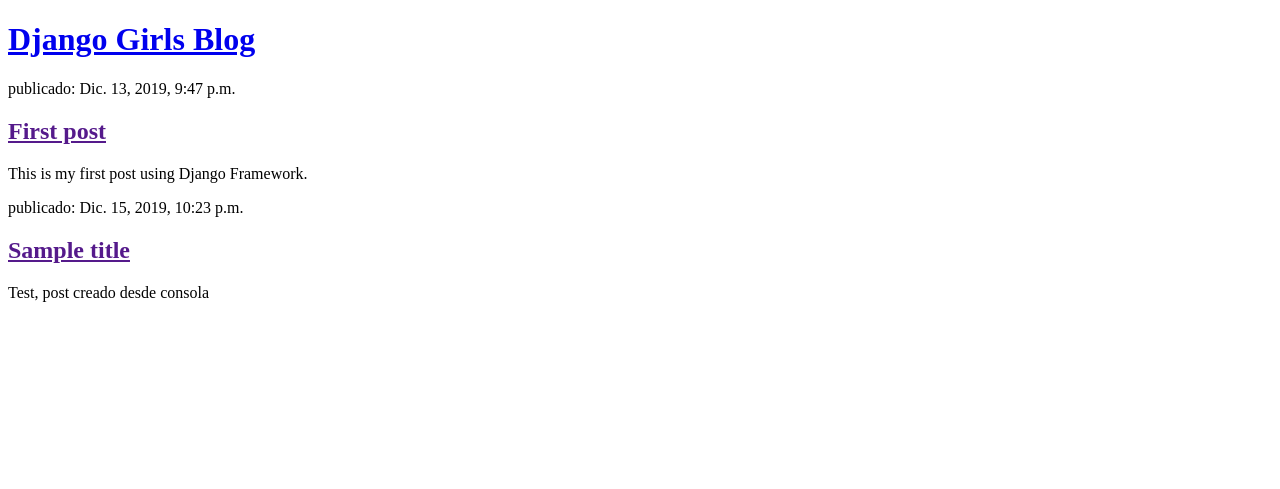
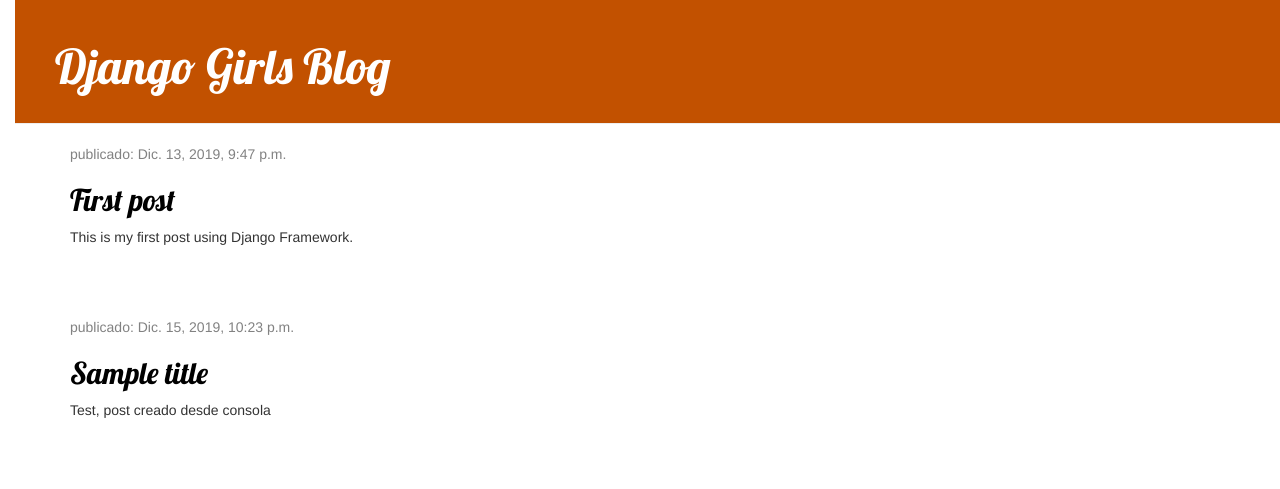
Before and after one commit to jSebastianAR/django-repo, a Django app: page / in a window 1280 px wide. Shown: the top 489 px of the page. Run offline with Django 3.2, Linux system fonts and the light colour scheme; data comes from the database, SQL or seed files in the repository; some libraries are stand-ins or nearby versions.

Commit message:
Agregadas vistas y plantilla para el detalle del post del blog así como también CSS para el sitio.

```diff
--- /dev/null
+++ b/project_1/mysite/blog/static/css/blog.css
@@ -0,0 +1,59 @@
+h1 a, h2 a{
+	color:#C25100;
+}
+
+body {
+	padding-left: 15px;
+}
+
+h1 a{
+	color: #FCA205;
+	font-family: 'Lobster';
+}
+
+.page-header {
+    background-color: #C25100;
+    margin-top: 0;
+    padding: 20px 20px 20px 40px;
+}
+
+.page-header h1, .page-header h1 a, .page-header h1 a:visited, .page-header h1 a:active {
+    color: #ffffff;
+    font-size: 36pt;
+    text-decoration: none;
+}
+
+.content {
+    margin-left: 40px;
+}
+
+h1, h2, h3, h4 {
+    font-family: 'Lobster', cursive;
+}
+
+.date {
+    color: #828282;
+}
+
+.save {
+    float: right;
+}
+
+.post-form textarea, .post-form input {
+    width: 100%;
+}
+
+.top-menu, .top-menu:hover, .top-menu:visited {
+    color: #ffffff;
+    float: right;
+    font-size: 26pt;
+    margin-right: 20px;
+}
+
+.post {
+    margin-bottom: 70px;
+}
+
+.post h2 a, .post h2 a:visited {
+    color: #000000;
+}
--- /dev/null
+++ b/project_1/mysite/blog/templates/blog/base.html
@@ -0,0 +1,24 @@
+{% load static %}
+<!DOCTYPE html>
+<html>
+    <head>
+        <title>Django Girls blog</title>
+        <link rel="stylesheet" type="text/css" href="//maxcdn.bootstrapcdn.com/bootstrap/3.2.0/css/bootstrap.min.css">
+        <link rel="stylesheet" type="text/css" href="//maxcdn.bootstrapcdn.com/bootstrap/3.2.0/css/bootstrap-theme.min.css">
+        <link rel="stylesheet" href="{% static 'css/blog.css' %}">
+        <link href="//fonts.googleapis.com/css?family=Lobster&subset=latin,latin-ext" rel="stylesheet" type="text/css">
+    </head>
+    <body>
+        <div class="page-header">
+            <h1><a href="/">Django Girls Blog</a></h1>
+        </div>
+        <div class="content container">
+            <div class="row">
+                <div class="col-md-8">
+                    {% block content %}
+                    {% endblock %}
+                </div>
+            </div>
+        </div>
+    </body>
+</html>
--- a/project_1/mysite/blog/templates/blog/post_list.html
+++ b/project_1/mysite/blog/templates/blog/post_list.html
@@ -1,39 +1,12 @@
-<!DOCTYPE html>
-<html>
-    <head>
-        <title>Django Girls blog</title>
-    </head>
-    <body>
-        <div>
-            <h1><a href="/">Django Girls Blog</a></h1>
-        </div>
-
-        <!--
-        <div>
-            <p>published: 14.06.2014, 12:14</p>
-            <h2><a href="">My first post</a></h2>
-            <p>Aenean eu leo quam. Pellentesque ornare sem lacinia quam venenatis vestibulum. Donec id elit non mi porta gravida at eget metus. Fusce dapibus, tellus ac cursus commodo, tortor mauris condimentum nibh, ut fermentum massa justo sit amet risus.</p>
-        </div>
-
-        <div>
-            <p>published: 14.06.2014, 12:14</p>
-            <h2><a href="">My second post</a></h2>
-            <p>Aenean eu leo quam. Pellentesque ornare sem lacinia quam venenatis vestibulum. Donec id elit non mi porta gravida at eget metus. Fusce dapibus, tellus ac cursus commodo, tortor mauris condimentum nibh, ut f.</p>
-        </div>
-
-        <div>
-            <!- {{posts}} \->
-            {% for post in posts %}{{post}}{% endfor %}
-        </div>
-        \-->
-
-        {% for post in posts %}
-        <div>
-            <p>publicado: {{ post.published_date }} </p>
-            <h2><a href="">{{ post.title }}</a></h2>
+{% extends 'blog/base.html' %}
+{% block content %}
+    {% for post in posts %}
+        <div class="post">
+            <div class="date">
+                <p>publicado: {{ post.published_date }}</p>
+            </div>
+            <h2><a href="{% url 'post_detail' pk=post.pk %}">{{ post.title }}</a></h2>
             <p>{{ post.text|linebreaksbr }}</p>
         </div>
-        {% endfor %}
-
-    </body>
-</html>
+    {% endfor %}
+{% endblock %}
--- a/project_1/mysite/blog/urls.py
+++ b/project_1/mysite/blog/urls.py
@@ -3,4 +3,5 @@
 
 urlpatterns = [
 	path('',views.post_list, name='post_list'),
+	path('post/<int:pk>/', views.post_detail, name='post_detail'),
 ]
--- a/project_1/mysite/blog/views.py
+++ b/project_1/mysite/blog/views.py
@@ -1,10 +1,16 @@
 from django.shortcuts import render
 from .models import Post
 from django.utils import timezone
+from django.shortcuts import get_list_or_404, get_object_or_404
 
 # Create your views here.
 
 def post_list(request):
 	posts = Post.objects.filter(published_date__lte=timezone.now()).order_by('published_date')
-	print(posts)
+	print(render(request,'blog/post_list.html',{'posts':posts}))
+	print(request)
 	return render(request,'blog/post_list.html',{'posts':posts})
+
+def post_detail(request,pk):
+	post = get_object_or_404(Post,pk=pk)
+	return render(request,'blog/post_detail.html',{'post':post})
```
Also changed, not shown: project_1/mysite/blog/templates/blog/post_detail.html (added, +13 -0 lines).
